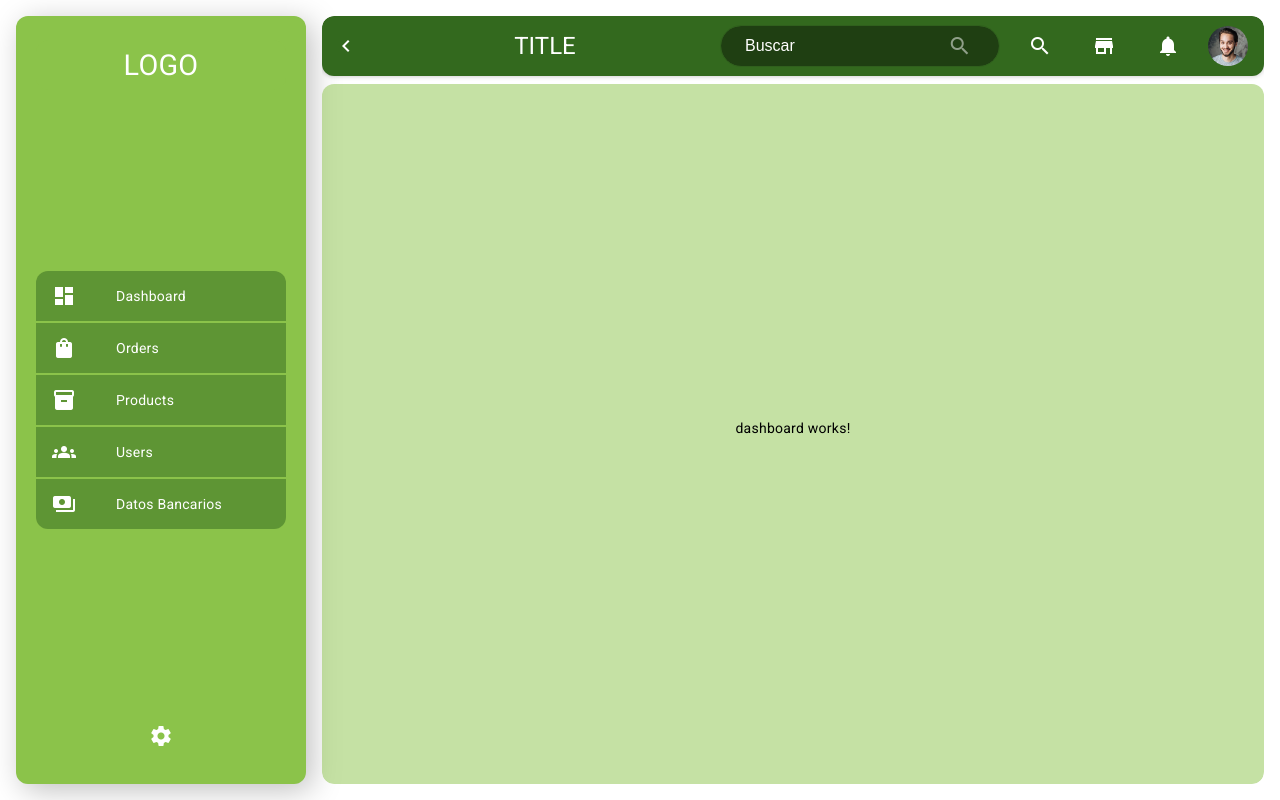
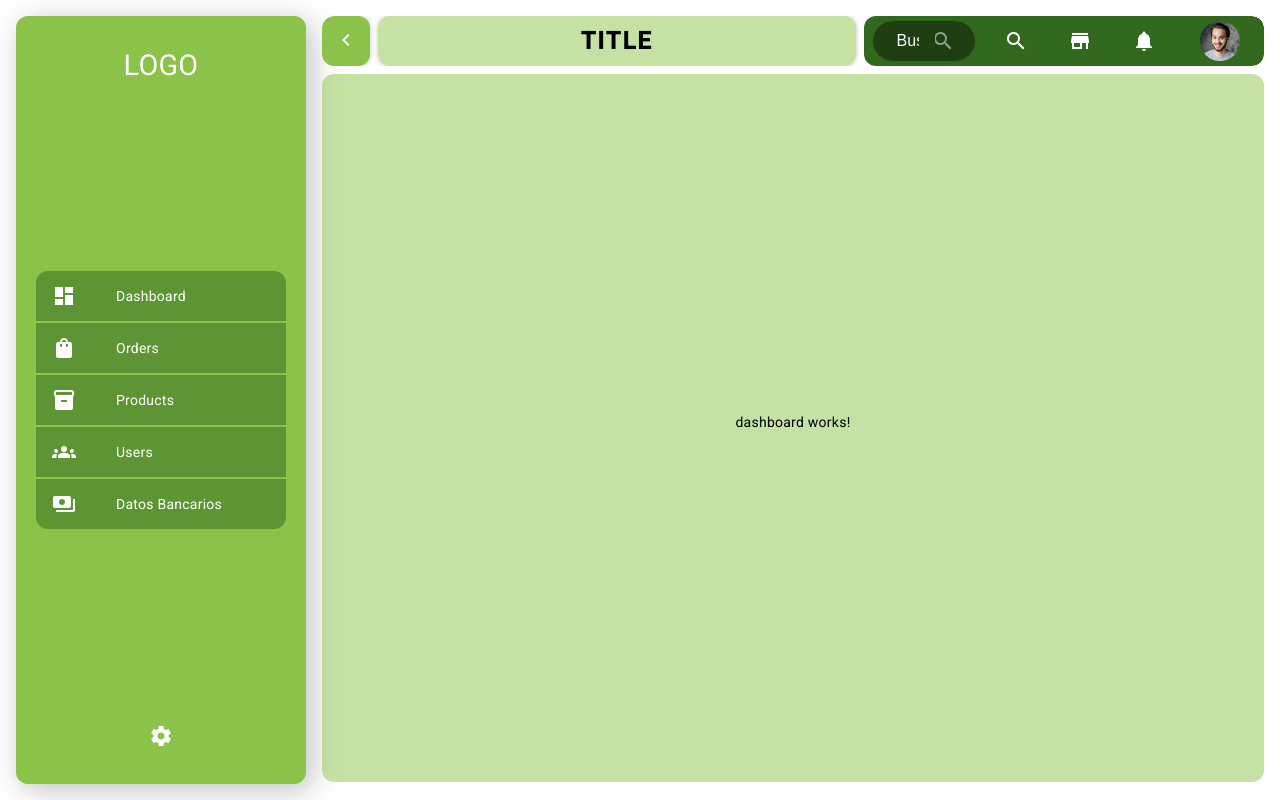
Before and after one commit to LosJazmines/main-fe, an Angular app: page /admin in a window 1280 px wide. Built offline with nearby package versions, Linux system fonts and the light colour scheme.

Commit message:
feat(admin): ok style header

```diff
--- a/src/app/@admin/core/components/header/header.component.scss
+++ b/src/app/@admin/core/components/header/header.component.scss
@@ -3,32 +3,54 @@
 
 .toolbar {
   width: 100%;
-  height: 60px;
-  background: v.$background-primary;
-  box-shadow: v.$secondary-box-shadow;
+  height: 50px;
+  background: transparent;
+
   overflow: hidden;
   display: flex;
   justify-content: space-between;
-  gap: 1rem;
+  gap: 0.5rem;
   align-items: center;
   border-radius: v.$border-radius;
 
   .left {
+    width: 50px;
+    height: 50px;
+    background: v.$background-secondary;
+    border-radius: v.$border-radius;
+    box-shadow: v.$secondary-box-shadow;
     mat-icon {
       color: v.$font-principal;
     }
   }
 
   .center {
+    width: 100%;
+    height: 100%;
+    border-radius: v.$border-radius;
+    background: v.$background-opacity-2;
+    box-shadow: v.$secondary-box-shadow;
+    align-items: center;
+    justify-content: center;
+    text-align: center;
+    display: flex;
+
     h1 {
       margin: 0;
-      color: v.$font-principal;
+      color: v.$font-secondary;
+      font-weight: 600;
+      letter-spacing: 2px;
     }
   }
 
   .right {
+    width: 60%;
+    height: 100%;
+    background: v.$background-primary;
+    border-radius: v.$border-radius;
+    padding: 0.5rem;
     display: flex;
-    justify-content: center;
+    justify-content: flex-end;
     gap: 1rem;
     align-items: center;
     mat-icon {
@@ -41,7 +63,7 @@
   display: flex;
   align-items: center;
   justify-content: center;
-  margin-right: 1rem;
+  padding: 1rem;
 
   .avatar {
     width: 40px;
```
Also changed, not shown: src/app/@admin/core/components/header/header.component.html (+0 -38 lines).
